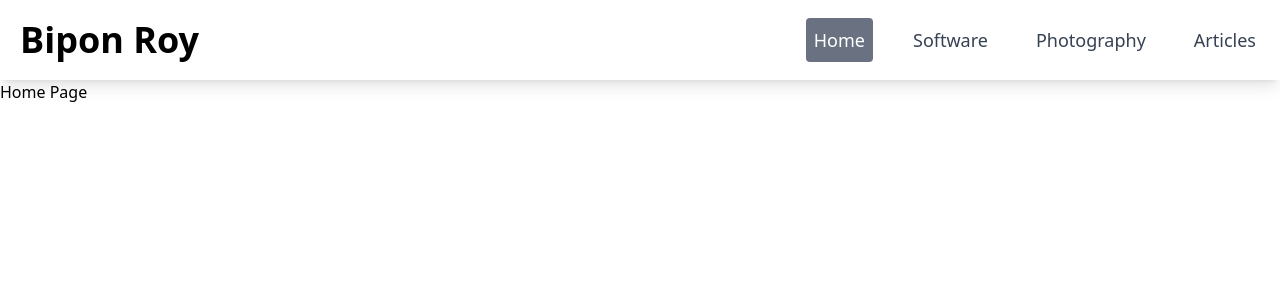
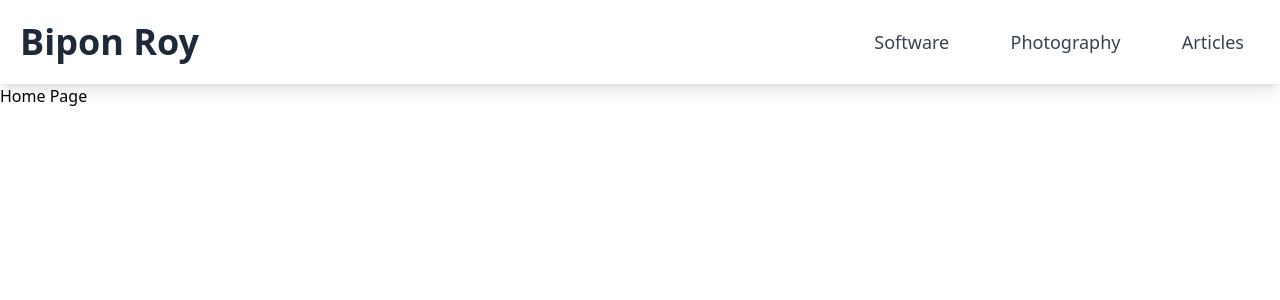
Before and after one commit to biponroy47/biponroy.com, a Vue app: page / in a window 1280 px wide. Shown: the top 300 px of the page. Built offline with nearby package versions, Linux system fonts and the light colour scheme.

Commit message:
updated navbar

```diff
--- a/src/components/Navbar.vue
+++ b/src/components/Navbar.vue
@@ -5,68 +5,56 @@ const menuOpen = ref(false);
 function closeMenu() {
   menuOpen.value = false;
 }
+
+const navLinks = [
+  { name: "Software", to: "/Software", delay: 150 },
+  { name: "Photography", to: "/Photography", delay: 200 },
+  { name: "Articles", to: "/Articles", delay: 250 },
+];
 </script>
 
 <template>
-  <nav
-    class="z-50 flex h-20 w-full items-center justify-between bg-white shadow-lg"
-  >
-    <div class="name-font items-center justify-start pl-5 text-4xl lg:text-4xl">
-      <a>Bipon Roy</a>
+  <nav class="w-full bg-white p-5 shadow-lg">
+    <div class="flex flex-col lg:flex-row lg:items-center">
+      <div class="flex items-center justify-between">
+        <div class="name-font text-4xl text-gray-800">
+          <router-link to="/">Bipon Roy</router-link>
         </div>
-
         <button
-      class="block p-4 focus:outline-none lg:hidden"
+          class="lg:hidden"
           @click="menuOpen = !menuOpen"
           aria-label="Toggle menu"
         >
           <component
             :is="menuOpen ? XMarkIcon : Bars3Icon"
-        class="h-7 w-7 text-gray-800"
+            class="h-8 w-8 text-gray-800"
           />
         </button>
+      </div>
 
       <div
+        class="flex flex-col lg:mt-0 lg:ml-auto lg:flex-row lg:items-center lg:gap-5"
+      >
+        <div
           :class="[
-        'absolute top-20 left-0 w-full origin-top transform flex-col bg-white shadow-lg transition-all duration-750 ease-in-out',
-        menuOpen ? 'flex scale-y-100 opacity-100' : 'flex scale-y-0 opacity-0',
-        'lg:static lg:flex lg:w-auto lg:scale-y-100 lg:flex-row lg:items-center lg:bg-transparent lg:opacity-100 lg:shadow-none lg:transition-none lg:duration-0',
+            'flex flex-col overflow-hidden transition-all duration-300 ease-in-out lg:flex-row lg:gap-5',
+            menuOpen ? 'my-4 max-h-screen gap-y-5' : 'max-h-0 lg:max-h-full',
           ]"
-      style="transform-origin: top"
         >
           <router-link
-        to="/"
-        class="mx-4 my-3 rounded-sm px-2 py-2 text-lg font-medium text-gray-700 transition duration-300 hover:bg-gray-500 hover:text-white"
+            v-for="(link, index) in navLinks"
+            :key="link.to"
+            :to="link.to"
+            class="rounded-sm px-4 py-2 text-lg font-medium text-gray-700 opacity-0 transition-all duration-125 ease-in-out hover:bg-gray-500 hover:text-white lg:opacity-100"
+            :class="menuOpen ? `opacity-100 delay-${link.delay}` : ''"
             exact
             active-class="bg-gray-500 text-white"
             @click="closeMenu"
           >
-        Home
+              {{ link.name }}
           </router-link>
-      <router-link
-        to="/Software"
-        class="mx-4 my-3 rounded-sm px-2 py-2 text-lg font-medium text-gray-700 transition duration-300 hover:bg-gray-500 hover:text-white"
-        active-class="bg-gray-500 text-white"
-        @click="closeMenu"
-      >
-        Software
-      </router-link>
-      <router-link
-        to="/Photography"
-        class="mx-4 my-3 rounded-sm px-2 py-2 text-lg font-medium text-gray-700 transition duration-300 hover:bg-gray-500 hover:text-white"
-        active-class="bg-gray-500 text-white"
-        @click="closeMenu"
-      >
-        Photography
-      </router-link>
-      <router-link
-        to="/Articles"
-        class="mx-4 my-3 rounded-sm px-2 py-2 text-lg font-medium text-gray-700 transition duration-300 hover:bg-gray-500 hover:text-white"
-        active-class="bg-gray-500 text-white"
-        @click="closeMenu"
-      >
-        Articles
-      </router-link>
+        </div>
+      </div>
     </div>
   </nav>
 </template>
```
Lines whose indentation alone changed are shown as unchanged.
